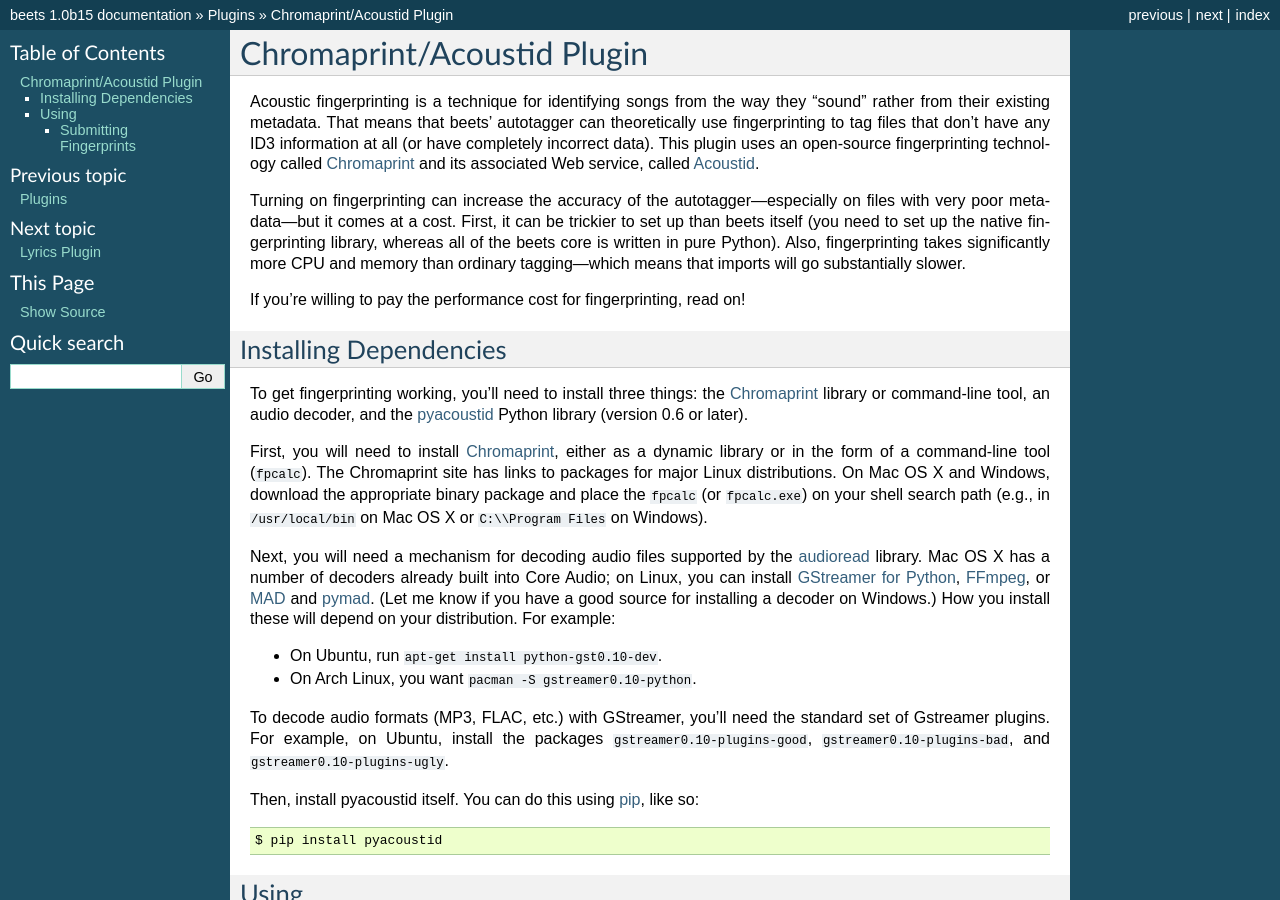
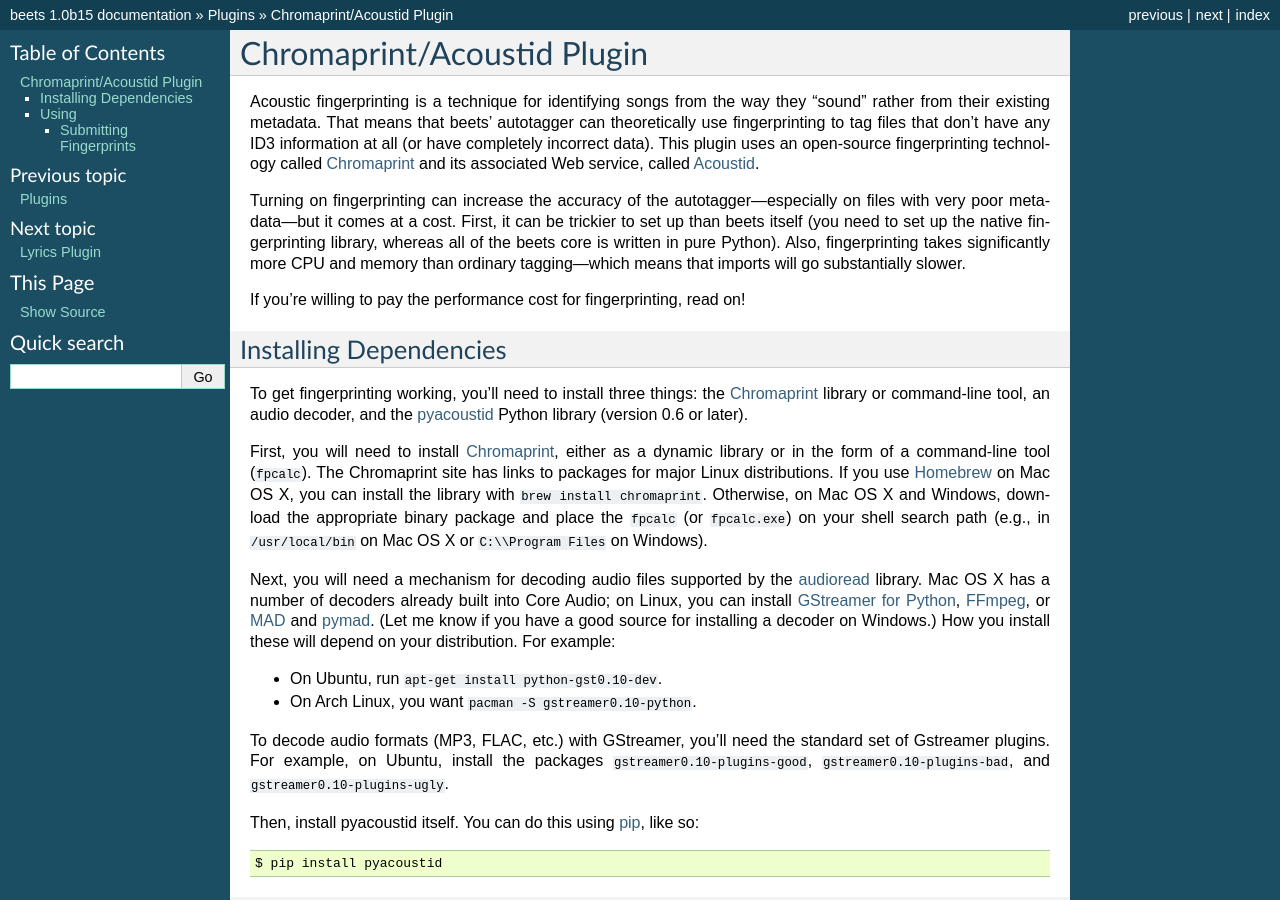
Before and after one commit to google-code-export/beets, a Sphinx documentation site: the page built from docs/plugins/chroma.rst, in a window 1280 px wide and 900 px high. Built offline with Sphinx 7.4.7, drawn with Linux system fonts in a browser that asks for light colours.

```diff
--- a/docs/changelog.rst
+++ b/docs/changelog.rst
@@ -20,6 +20,8 @@
   after adding files to the library but before finishing copying them; during
   the next import, the (external) files would be moved instead of copied.
 * Fix ID3 tag name for the catalog number field.
+* :doc:`/plugins/chroma`: Fix occasional crash at end of fingerprint submission
+  and give more context to "failed fingerprint generation" errors.
 
 1.0b14 (May 12, 2012)
 ---------------------
--- a/docs/plugins/chroma.rst
+++ b/docs/plugins/chroma.rst
@@ -29,10 +29,13 @@
 
 First, you will need to install `Chromaprint`_, either as a dynamic library or
 in the form of a command-line tool (``fpcalc``). The Chromaprint site has links
-to packages for major Linux distributions. On Mac OS X and Windows, download the
-appropriate binary package and place the ``fpcalc`` (or ``fpcalc.exe``) on your
-shell search path (e.g., in ``/usr/local/bin`` on Mac OS X or ``C:\\Program
-Files`` on Windows).
+to packages for major Linux distributions. If you use `Homebrew`_ on Mac OS X,
+you can install the library with ``brew install chromaprint``. Otherwise, on Mac
+OS X and Windows, download the appropriate binary package and place the
+``fpcalc`` (or ``fpcalc.exe``) on your shell search path (e.g., in
+``/usr/local/bin`` on Mac OS X or ``C:\\Program Files`` on Windows).
+
+.. _Homebrew: http://mxcl.github.com/homebrew/
 
 Next, you will need a mechanism for decoding audio files supported by the
 `audioread`_ library. Mac OS X has a number of decoders already built into Core
```
Also changed, not shown: 1 other file.
